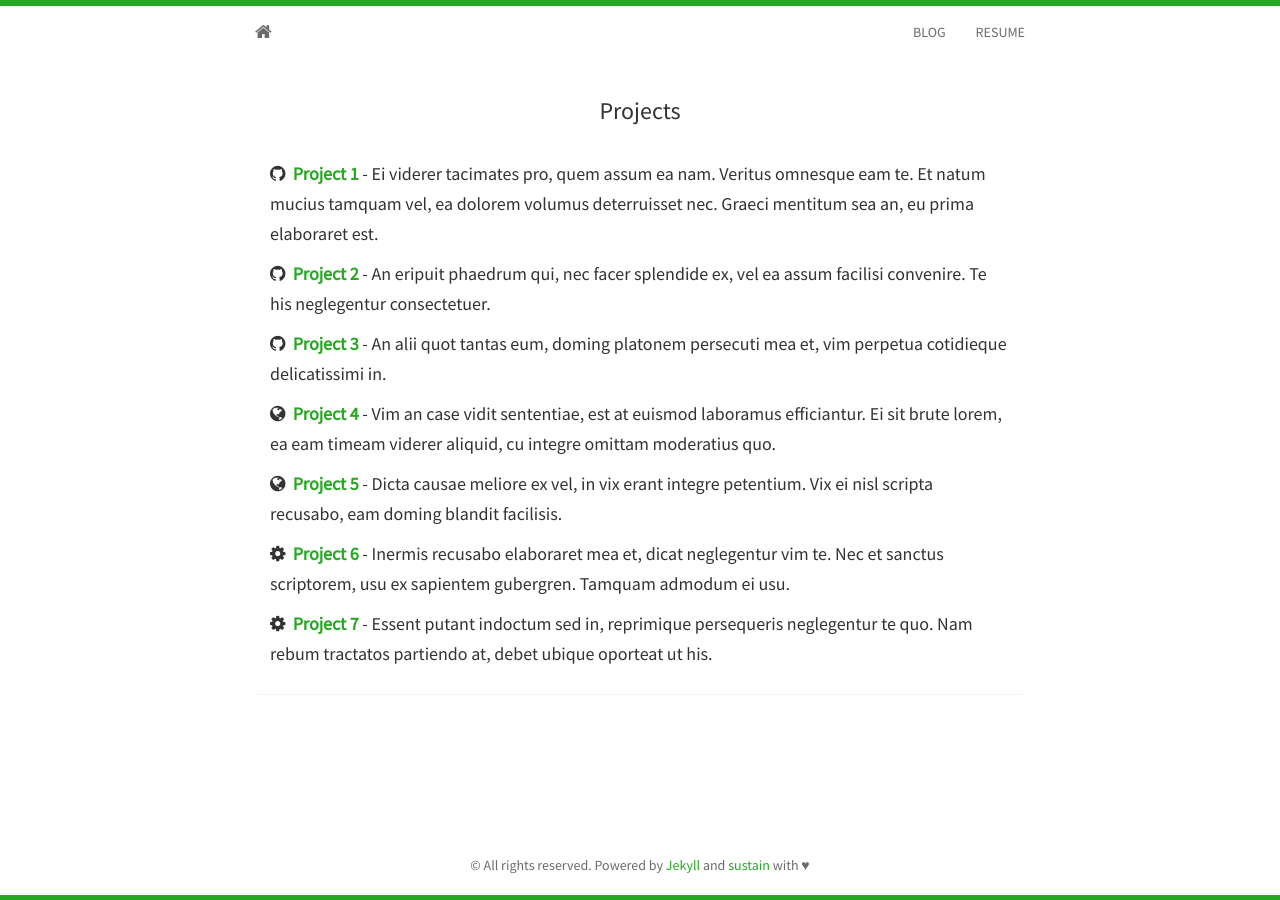
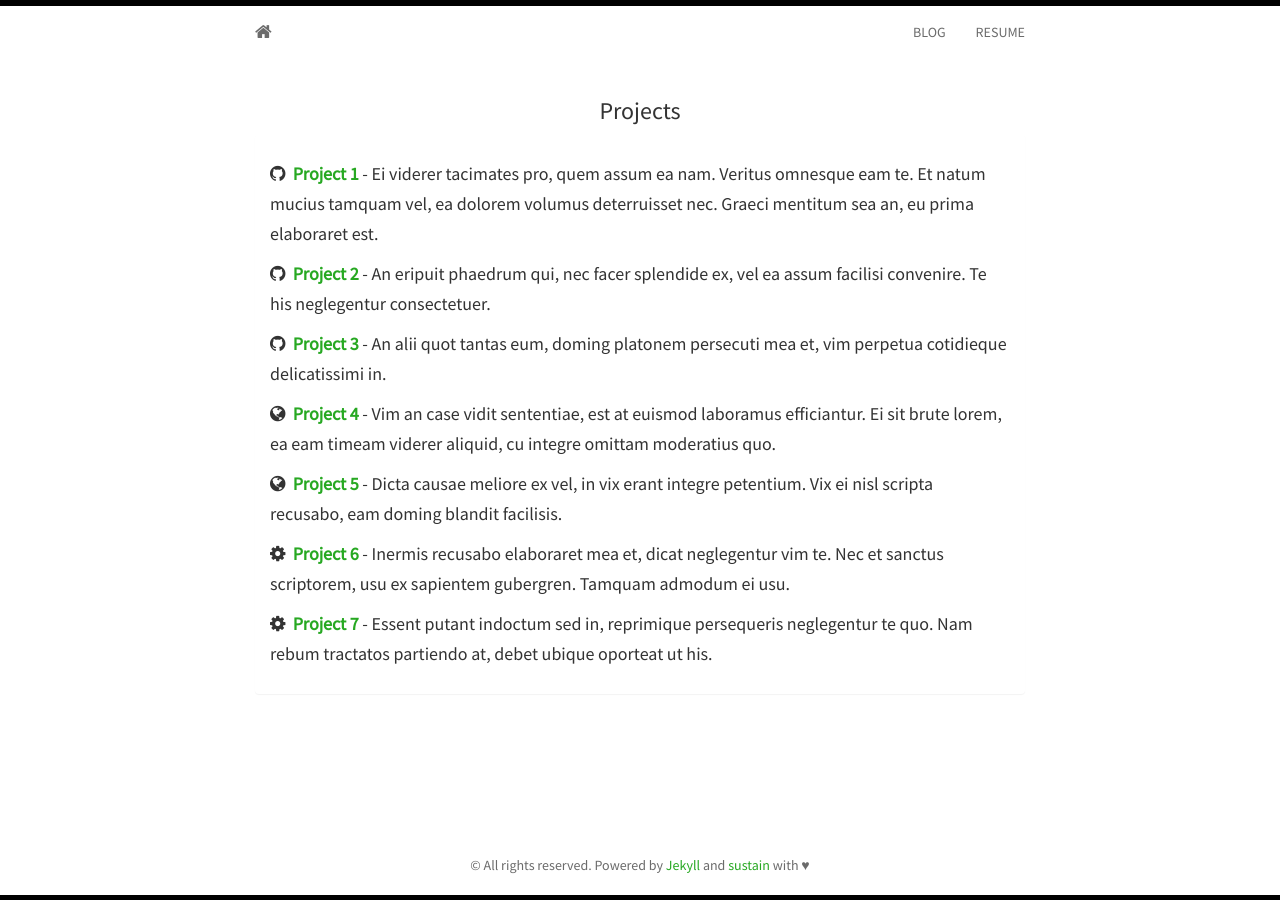
Before and after one commit to EarvinKayonga/earvin, a Jekyll site: the page built from blog/projects.html, in a window 1280 px wide. Built offline with Jekyll 4.4.1, drawn with Linux system fonts in a browser that asks for light colours; nearby versions of some CDN libraries; Markdown is read by kramdown in place of the engine named in the settings.

Commit message:
Black border

```diff
--- a/blog/static/css/main.css
+++ b/blog/static/css/main.css
@@ -5,7 +5,7 @@
     height: 100%;
     font-family: 'Source Sans Pro', sans-serif;
     /* The html and body elements cannot have any padding or margin. */
-    border-top: 3px solid #27A822;
+    border-top: 3px solid black;
 }
 
 /* Wrapper for page content to push down footer */
@@ -181,7 +181,7 @@
     color: #6b6b6b;
 }
 div.footer {
-    border-bottom: 5px solid #27A822;
+    border-bottom: 5px solid black;
     ;
 }
 
@@ -200,4 +200,5 @@
   width: 100%;
   z-index: -1;
   opacity: .8;
+  overflow: hidden;
 }
```
